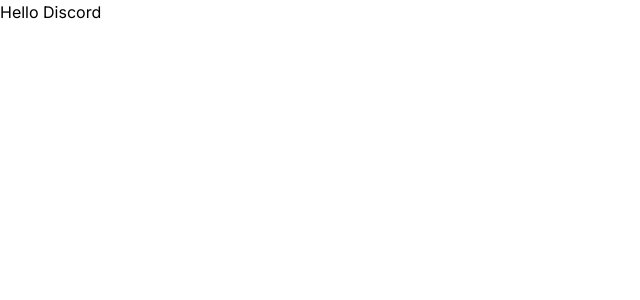
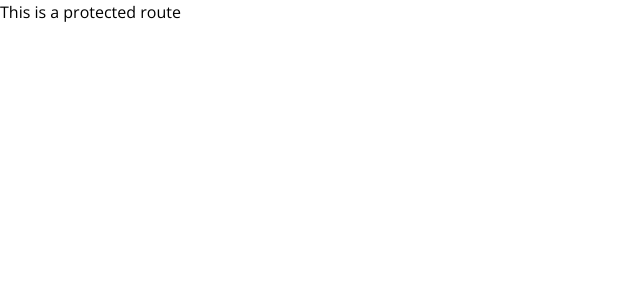
Before and after one commit to NguyenAnhKietUIT/toilet-discord, a Next.js app: page / in a window 1280 px wide. Shown: the top 300 px of the page, without its empty margins (0-640 px from the left). Built offline with nearby package versions, Linux system fonts and the light colour scheme.

Commit message:
Folder setup

```diff
--- /dev/null
+++ b/app/(auth)/(routes)/login/page.tsx
@@ -0,0 +1,9 @@
+const LoginPage = () => {
+  return (
+    <div>
+      <p>Login Page!</p>
+    </div>
+  );
+};
+
+export default LoginPage;
--- /dev/null
+++ b/app/(auth)/(routes)/register/page.tsx
@@ -0,0 +1,9 @@
+const RegisterPage = () => {
+  return (
+    <div>
+      <p>Register Page!</p>
+    </div>
+  );
+};
+
+export default RegisterPage;
--- /dev/null
+++ b/app/(auth)/layout.tsx
@@ -0,0 +1,5 @@
+const AuthLayout = ({ children }: { children: React.ReactNode }) => {
+  return <div>{children}</div>;
+};
+
+export default AuthLayout;
--- /dev/null
+++ b/app/(main)/(routes)/page.tsx
@@ -0,0 +1,7 @@
+export default function Home() {
+  return (
+    <div>
+      <p>This is a protected route</p>
+    </div>
+  );
+}
--- a/app/layout.tsx
+++ b/app/layout.tsx
@@ -1,22 +1,22 @@
-import './globals.css'
-import type { Metadata } from 'next'
-import { Inter } from 'next/font/google'
+import './globals.css';
+import type { Metadata } from 'next';
+import { Open_Sans } from 'next/font/google';
 
-const inter = Inter({ subsets: ['latin'] })
+const font = Open_Sans({ subsets: ['latin'] });
 
 export const metadata: Metadata = {
-  title: 'Create Next App',
+  title: 'Team Chat Application',
   description: 'Generated by create next app',
-}
+};
 
 export default function RootLayout({
   children,
 }: {
-  children: React.ReactNode
+  children: React.ReactNode;
 }) {
   return (
     <html lang="en">
-      <body className={inter.className}>{children}</body>
+      <body className={font.className}>{children}</body>
     </html>
-  )
+  );
 }
--- a/app/page.tsx
+++ /dev/null
@@ -1,3 +0,0 @@
-export default function Home() {
-  return <p>Hello Discord</p>;
-}
```
